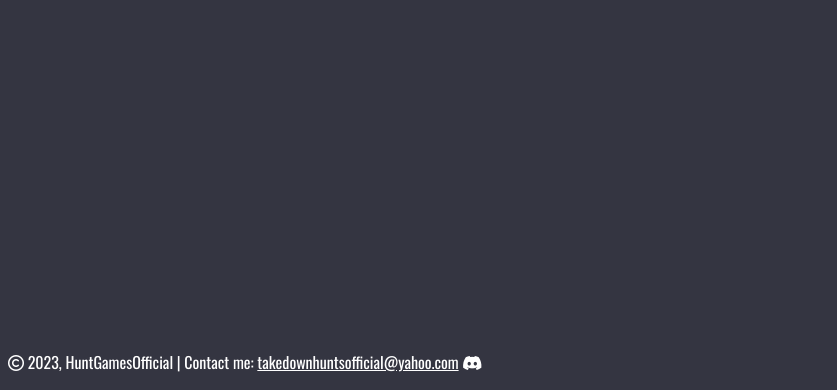
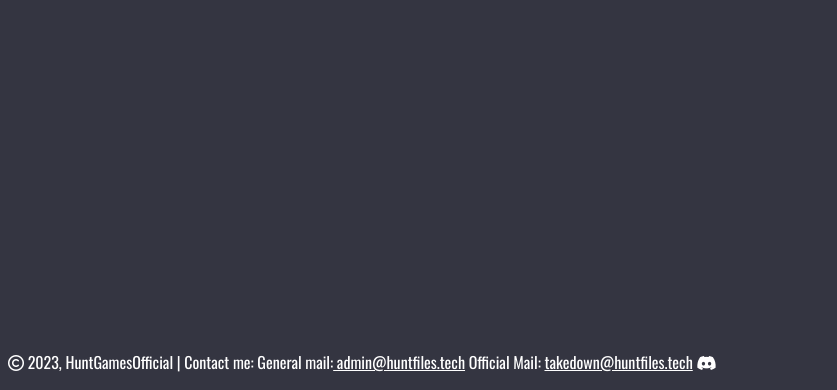
Before and after one commit to Sch0l/huntfiles, a plain HTML site: page index.html in a window 1280 px wide. Shown: the part 410-800 px from the top of the page, without its empty margins (0-837 px from the left). Drawn offline with nearby package versions, Linux system fonts and the light colour scheme.

Commit message:
Update index.html

```diff
--- a/index.html
+++ b/index.html
@@ -59,8 +59,9 @@
 
     <footer>
         <p><a class="footerlink"><i class="fa-regular fa-copyright" style="color: #ffffff;"></i> 2023,
-                HuntGamesOfficial</a> | Contact me: <a class="footerlink" href="mailto:takedownhuntsofficial@yahoo.com">
-                takedownhuntsofficial@yahoo.com</a>
+                HuntGamesOfficial</a> | Contact me: General mail:<a class="footerlink" href="mailto:admin@huntsfiles.tech">
+                admin@huntfiles.tech</a> Official Mail: <a class="footerlink" href="mailto:takedown@huntsfiles.tech">
+                takedown@huntfiles.tech</a>
             <a href="https://discord.gg/yYW73eGcHR">
                 <i class="fa-brands fa-discord" style="color: #ffffff;"></i>
             </a>
```
